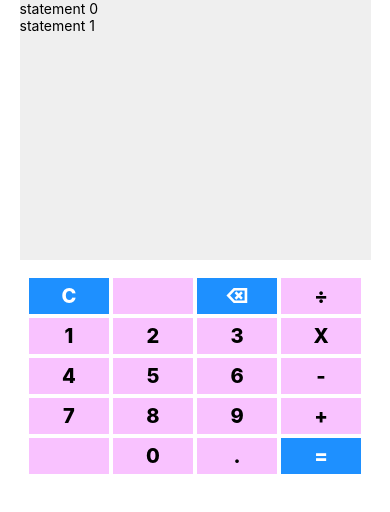
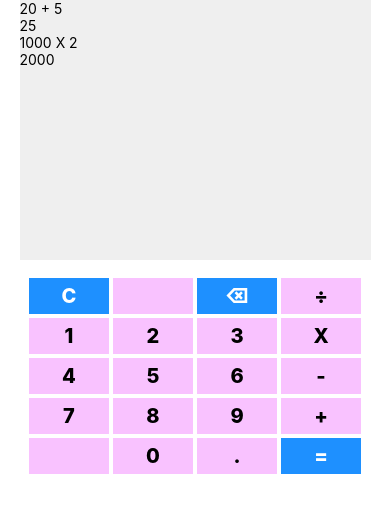
Before and after one commit to mrChernicharo/my-calculator, a React Native app: screen / in a window 390 px wide. Shown: the top 512 px of the page. Built offline with nearby package versions, Linux system fonts and the light colour scheme.

Commit message:
writing to visor...again

```diff
--- a/src/components/Key.js
+++ b/src/components/Key.js
@@ -4,18 +4,8 @@ import { RectButton } from 'react-native-gesture-handler';
 
 const Key = ({ item, onClick }) => (
 	<RectButton onPress={() => onClick(item)}>
-		<View
-			style={{
-				backgroundColor: item.bg || '#f9c2ff',
-				...styles.item,
-			}}
-		>
-			<Text
-				style={{
-					color: item.color || '#000',
-					...styles.text,
-				}}
-			>
+		<View style={{ backgroundColor: item.bg || '#f9c2ff', ...styles.item }}>
+			<Text style={{ color: item.color || '#000', ...styles.text }}>
 				{item.symbol}
 			</Text>
 		</View>
--- a/src/components/Statement.js
+++ b/src/components/Statement.js
@@ -7,7 +7,7 @@ const Statement = ({ statement, index }) => {
 	console.log(statement);
 	return (
 		<View>
-			<Text>{`statement ${index}`}</Text>
+			<Text>{statement}</Text>
 		</View>
 	);
 };
--- a/src/components/Visor.js
+++ b/src/components/Visor.js
@@ -1,15 +1,23 @@
 import React from 'react';
 import { StyleSheet, View } from 'react-native';
+import { TextInput } from 'react-native-gesture-handler';
 import Statement from './Statement';
 
 // import { Container } from './styles';
 
-const components = ({ statements }) => {
+const Visor = ({ currentStatement, statements }) => {
 	return (
 		<View style={styles.visor}>
-			{statements.map((statement, i) => (
-				<Statement key={i} statement={statement} index={i} />
-			))}
+			<>
+				{statements.map((statement, i) => (
+					<Statement key={i} statement={statement} index={i} />
+				))}
+			</>
+			<TextInput
+				editable={false}
+				selectTextOnFocus={false}
+				value={currentStatement}
+			/>
 		</View>
 	);
 };
@@ -24,4 +32,4 @@ const styles = StyleSheet.create({
 	},
 });
 
-export default components;
+export default Visor;
--- a/src/lib/constants.js
+++ b/src/lib/constants.js
@@ -124,7 +124,7 @@ export const KeysData = [
 		id: 18,
 		value: 'dot',
 		symbol: '.',
-		type: 'dot',
+		type: 'digit',
 	},
 	{
 		id: 19,
--- a/src/screens/Main.js
+++ b/src/screens/Main.js
@@ -2,23 +2,46 @@ import React, { useState } from 'react';
 import { SafeAreaView, StatusBar, StyleSheet } from 'react-native';
 import Keypad from '../components/Keypad';
 import Visor from '../components/Visor';
-import { KeysData } from '../lib/constants';
 
 const Main = () => {
-	const dummy = [...KeysData];
+	const [currentStatement, setCurrentStatement] = useState('');
 	const [statements, setStatements] = useState([
-		[dummy[4], dummy[6]],
-		[dummy[4], dummy[7], dummy[10]],
+		'20 + 5',
+		'25',
+		'1000 X 2',
+		'2000',
 	]);
 
 	function handleKeyPress(e) {
 		console.log(e);
+		if (e.type === 'digit') setCurrentStatement(val => val + e.symbol);
+		if (e.type === 'operation')
+			setCurrentStatement(val => `${val} ${e.symbol} `);
+		if (e.type === 'action') {
+			switch (e.value) {
+				case 'back': {
+					const temp = currentStatement.split('');
+					console.log(temp, temp[temp.length - 1]);
+					if (temp[temp.length - 1] === ' ') {
+						for (let x of [1, 2, 3]) {
+							temp.pop();
+						}
+					} else {
+						temp.pop();
+					}
+					setCurrentStatement(val => temp.join(''));
+				}
+			}
+		}
 	}
 	return (
 		<SafeAreaView style={styles.container}>
 			<StatusBar barStyle="dark-content" />
 
-			<Visor statements={statements} />
+			<Visor
+				currentStatement={currentStatement}
+				statements={statements}
+			/>
 
 			<Keypad onKeyPress={handleKeyPress} />
 		</SafeAreaView>
```
